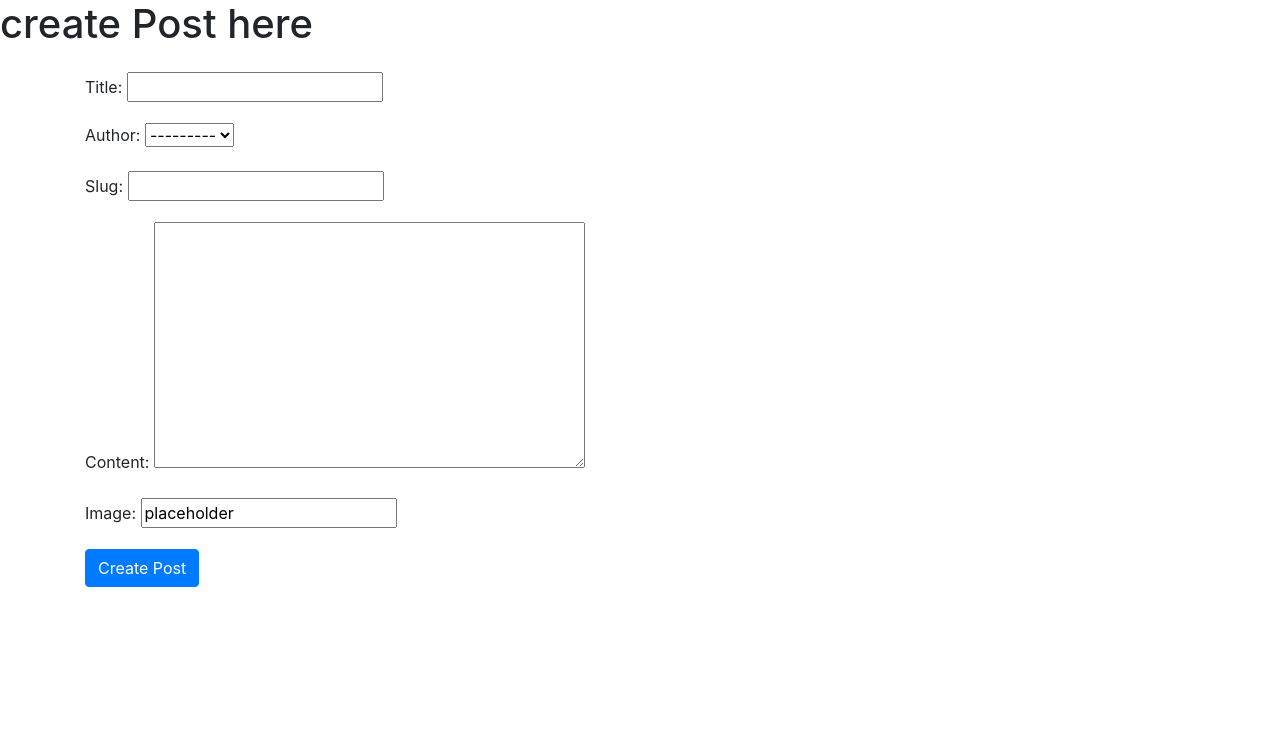
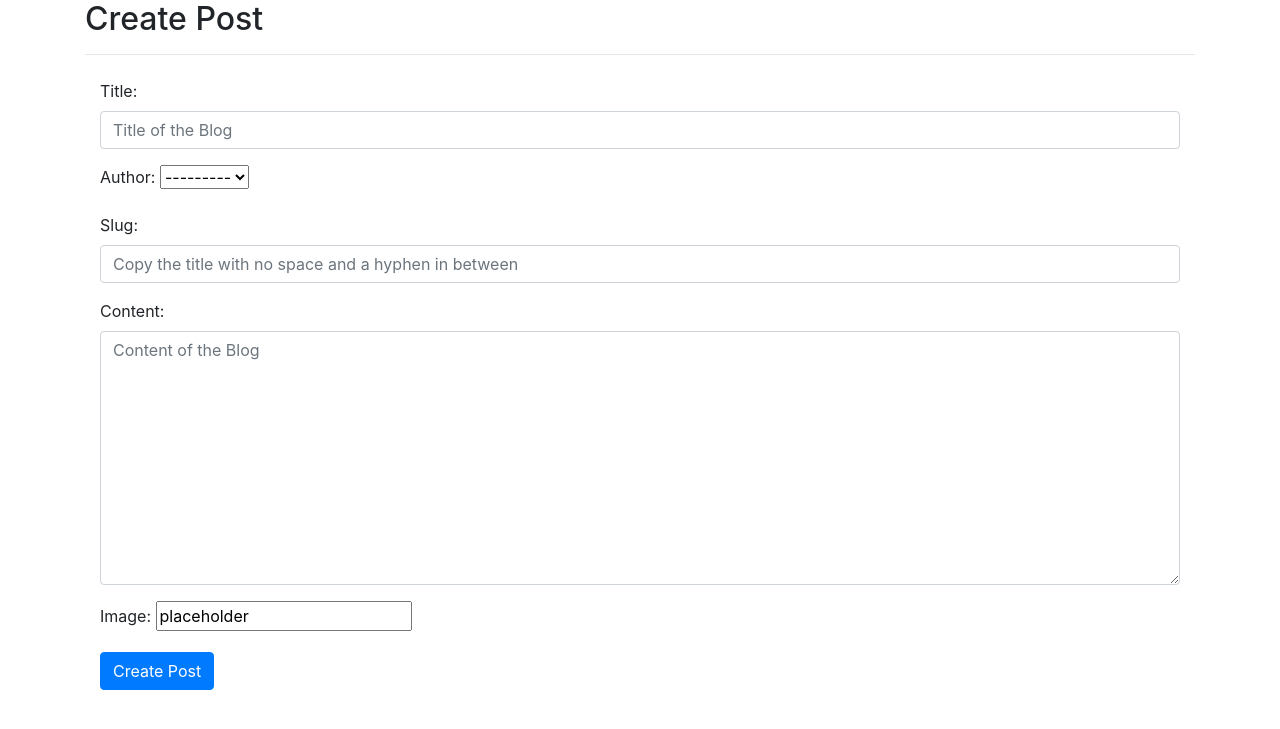
Before and after one commit to pauline-rugwevera/DjangoBlog, a Django app: page /create/ in a window 1280 px wide. Shown: the part 56-785 px from the top of the page. Run offline with Django 3.2, Linux system fonts and the light colour scheme; some libraries are stand-ins or nearby versions.

Commit message:
Create django forms to style the form

```diff
--- /dev/null
+++ b/blog/forms.py
@@ -0,0 +1,14 @@
+from django import forms
+from .models import BlogPost
+
+
+class BlogPostForm(forms.ModelForm):
+    class Meta:
+        model = BlogPost
+        fields = ('title', 'author', 'slug', 'content', 'image')
+        widgets = {
+            'title': forms.TextInput(attrs={'class':'form-control', 'placeholder':'Title of the Blog'}),
+
+            'slug': forms.TextInput(attrs={'class':'form-control', 'placeholder':'Copy the title with no space and a hyphen in between'}),
+            'content': forms.Textarea(attrs={'class':'form-control', 'placeholder':'Content of the Blog'}),
+        }
--- a/blog/views.py
+++ b/blog/views.py
@@ -1,6 +1,7 @@
 from django.shortcuts import render
 from django.views.generic import ListView, DetailView, CreateView
 from .models import BlogPost
+from .forms import BlogPostForm
 
 class PostList(ListView):
     model = BlogPost
@@ -9,5 +10,6 @@ class PostList(ListView):
 
 class Create(CreateView):
     model = BlogPost
-    fields = ('title', 'author', 'slug', 'content', 'image')
+    form_class = BlogPostForm
+    # fields = ('title', 'author', 'slug', 'content', 'image')
     template_name = 'create.html'
--- a/templates/create.html
+++ b/templates/create.html
@@ -1,11 +1,17 @@
 {% extends 'base.html' %}
 {% block content %}
-<h1>create Post  here</h1>
 
-<form enctype="multipart/form-data" method="POST"> {% csrf_token %}
-    <div class="container mt-4">
-        {{ form.as_p }}
-        <button class="btn btn-primary">Create Post</button>
+<div class="container">
+    <div class="form-group">
+        <h2>Create Post</h2>
+        <hr>
+
+        <form enctype="multipart/form-data" method="POST"> {% csrf_token %}
+            <div class="container mt-4">
+                {{ form.as_p }}
+                <button class="btn btn-primary">Create Post</button>
+            </div>
+        </form>
     </div>
-</form>
+</div>
 {% endblock content %}
```
